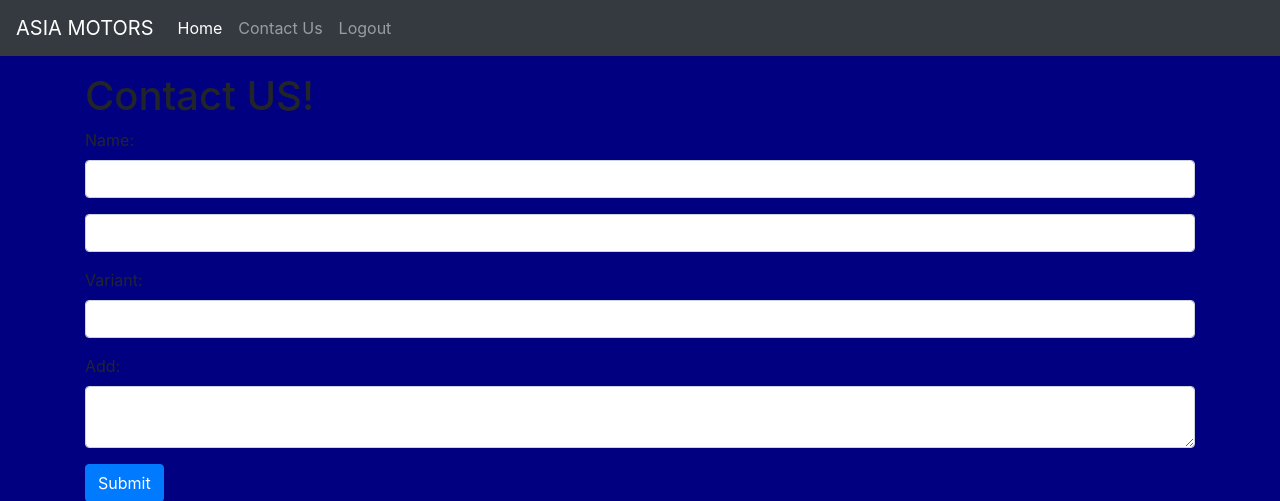
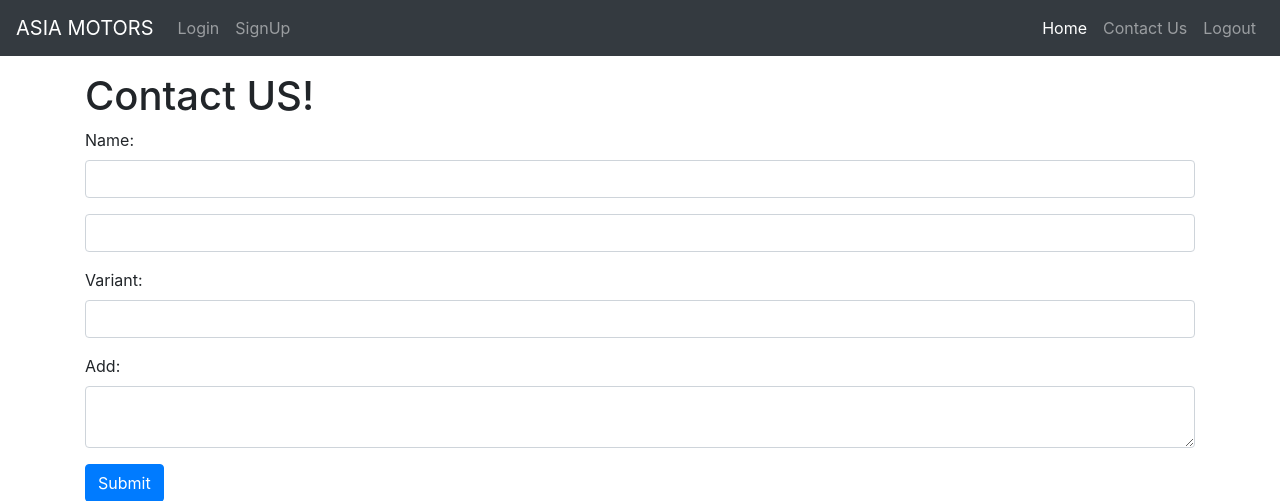
Before and after one commit to SanidiUthsari/BAD--DJANGO-PROJECT-, a Django app: page /contact/ in a window 1280 px wide. Shown: the top 501 px of the page. Run offline with Django 4.2, Linux system fonts and the light colour scheme; some libraries are stand-ins or nearby versions.

Commit message:
Add files via upload

```diff
--- a/showroom/templates/showroom/base.html
+++ b/showroom/templates/showroom/base.html
@@ -4,7 +4,7 @@
 <head>
     <!-- Load Bootstrap CSS -->
     <link rel="stylesheet" href="https://stackpath.bootstrapcdn.com/bootstrap/4.3.1/css/bootstrap.min.css">
-    <link rel="stylesheet" href="{% static 'showroom/css/styles.css' %}"> <!-- Link your CSS file -->
+     <!-- Link your CSS file -->
     <title>ASIA MOTORS</title>
 </head>
 <body>
@@ -15,6 +15,7 @@
     <main role="main" class="container">
         {% block content %}{% endblock %}
     </main>
+
     {% include 'account/footer.html' %}
 
     <!-- Load Bootstrap JS -->
--- a/showroom/templates/showroom/header.html
+++ b/showroom/templates/showroom/header.html
@@ -1,10 +1,21 @@
 <nav class="navbar navbar-expand-lg navbar-dark bg-dark">
     <a class="navbar-brand" href="#">ASIA MOTORS</a>
-    <button class="navbar-toggler" type="button" data-toggle="collapse" data-target="#navbarNav" aria-controls="navbarNav" aria-expanded="false" aria-label="Toggle navigation">
+    <div class="mr-auto">
+        <ul class="navbar-nav">
+            <li class="nav-item">
+                <a class="nav-link" href="{% url 'account:login' %}">Login</a>
+            </li>
+            <li class="nav-item">
+                <a class="nav-link" href="{% url 'account:register' %}">SignUp</a>
+            </li>
+        </ul>
+    </div>
+    <button class="navbar-toggler" type="button" data-toggle="collapse" data-target="#navbarNav"
+            aria-controls="navbarNav" aria-expanded="false" aria-label="Toggle navigation">
         <span class="navbar-toggler-icon"></span>
     </button>
     <div class="collapse navbar-collapse" id="navbarNav">
-      <ul class="navbar-nav">
+        <ul class="navbar-nav ml-auto">
             <li class="nav-item active">
                 <a class="nav-link" href="{% url 'showroom:home_list' %}">Home</a>
             </li>
```
Also changed, not shown: db.sqlite3, media/Montero.jpg (added). Lines whose indentation alone changed are shown as unchanged.
